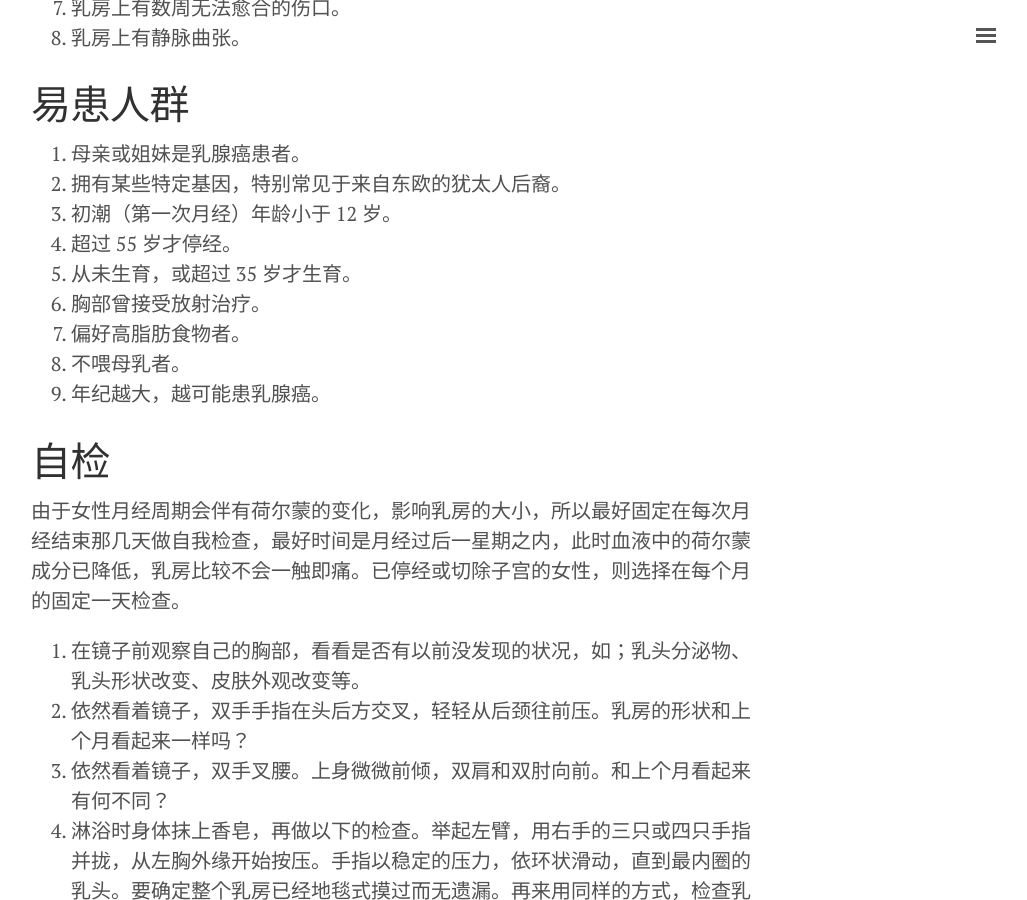
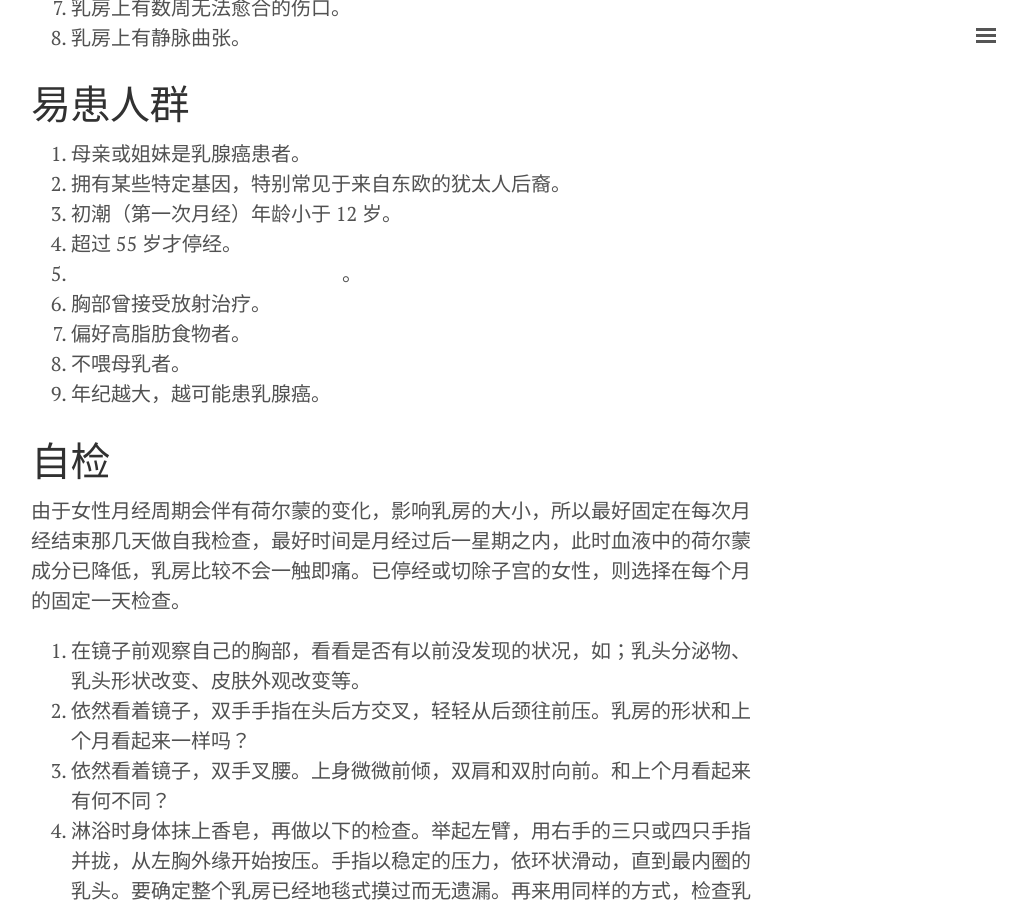
Before and after one commit to outsinre/zh-blog, a Jekyll site: the page built from _posts/2018-07-15-breast-cancer.md, in a window 1280 px wide and 900 px high, scrolled down 1480 px. Shown: the whole window, without its empty margins (249-1276 px from the left). Built offline with Jekyll 4.4.1, drawn with Linux system fonts in a browser that asks for light colours; comment, search, counter and statistics services are not loaded.

Commit message:
white color text

```diff
--- a/_posts/2018-07-15-breast-cancer.md
+++ b/_posts/2018-07-15-breast-cancer.md
@@ -37,7 +37,7 @@ title: 乳腺癌
 2. 拥有某些特定基因，特别常见于来自东欧的犹太人后裔。
 3. 初潮（第一次月经）年龄小于 12 岁。
 4. 超过 55 岁才停经。
-5. 从未生育，或超过 35 岁才生育。
+5. <span style="color:white">从未生育，或超过 35 岁才生育</span>。
 6. 胸部曾接受放射治疗。
 7. 偏好高脂肪食物者。
 8. 不喂母乳者。
```
